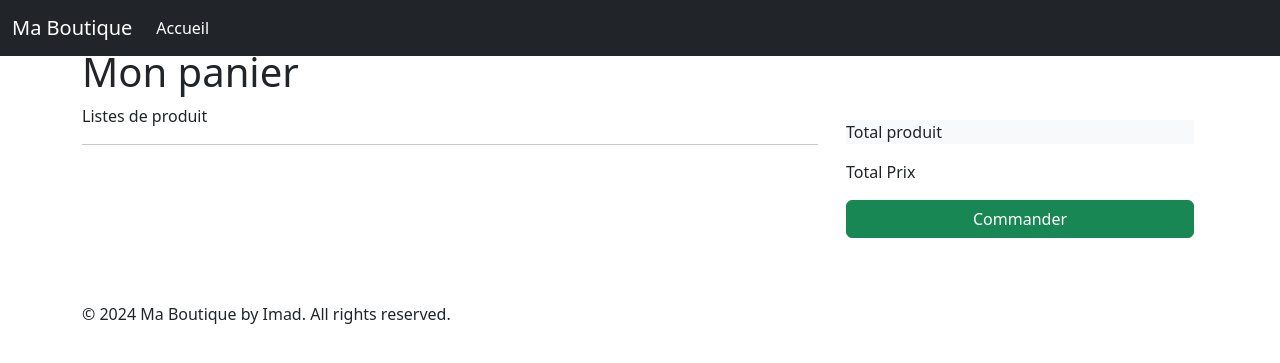
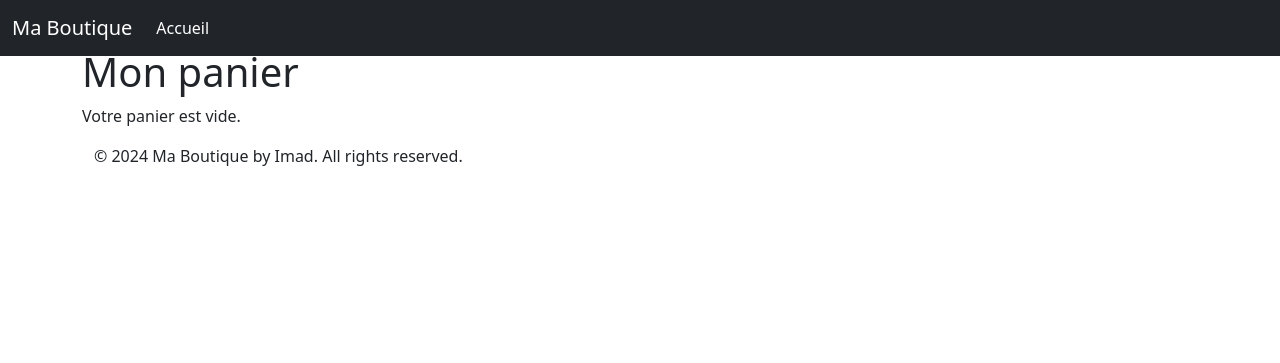
Before and after one commit to Imad-Jakhrouti/E-shopping, a Symfony app: template templates/cart/index.html.twig in a window 1280 px wide. Shown: the top 363 px of the page. Run offline with Twig, Linux system fonts and the light colour scheme; the template is opened without the code that fills it, so the values that code supplies are empty; some libraries are stand-ins or nearby versions.

Commit message:
fix some bug

```diff
--- a/src/Class/Cart.php
+++ b/src/Class/Cart.php
@@ -25,7 +25,7 @@ class Cart
         }
         else{
             $cart[$product->getId()]=[
-                'product' => $product,
+                'object' => $product,
                 'quantity' => 1,
             ];
         }
@@ -63,7 +63,7 @@ class Cart
         }
 
         foreach($cart as $myCart){
-            $price += $myCart['product']->getPriceWt() * $myCart['quantity'];
+            $price += $myCart['object']->getPriceWt() * $myCart['quantity'];
         }
         return $price;
     }
--- a/templates/cart/index.html.twig
+++ b/templates/cart/index.html.twig
@@ -6,38 +6,37 @@
 {% endblock %}
 
 {% block body %}
-
     <div class="container py-5">
         <h1>Mon panier</h1>
         <div class="row">
+            {% if cart|length > 0 %}
             <div class="col-md-8">
+
                 Listes de produit
                 <hr>
-                {% for myCart in cart %}
+                {% for product in cart %}
                     <div class="row cart_product mb-2">
                         <div class="col-md-2 cart_product_image">
-                            <img class="img-fluid" src="/uploads/{{ myCart['product'].image }}" alt="{{ myCart['product'].name }}">
+                            <img class="img-fluid" src="/uploads/{{ product['object'].image }}" alt="{{ product['object'].name }}">
                         </div>
                         <div class="col-md-4">
-                            <strong>{{ myCart['product'].name }}</strong>
-                            <small class="d-block">Prix unitaires: {{ myCart['product'].priceWt|formatPrice }}</small>
+                            <strong>{{ product['object'].name }}</strong>
+                            <small class="d-block">Prix unitaires: {{ product['object'].priceWt|formatPrice }}</small>
                         </div>
                         <div class="col-md-3 text-right">
-                            <a href="{{ path('app_cart_decrease' , {id : myCart['product'].id }) }}">-</a> <span class=" badge text-bg-secondary">x{{ myCart['quantity'] }}</span> <a href="{{ path('app_cart_increase' , {id : myCart['product'].id }) }}">+</a>
+                            <a href="{{ path('app_cart_decrease' , {id : product['object'].id }) }}">-</a> <span class="badge text-bg-secondary">x{{ product['quantity'] }}</span> <a href="{{ path('app_cart_increase' , {id : product['object'].id }) }}">+</a>
                         </div>
                         <div class="col-md-3 text-right">
-                            <strong class="">{{ (myCart['product'].priceWt * myCart['quantity'])|formatPrice }}</strong>
-                            <a href="{{ path('app_cart_remove', {id :  myCart['product'].id }) }}"  class="btn btn-danger ">Supprimer</a>
-
+                            <strong>{{ (product['object'].priceWt * product['quantity'])|formatPrice }}</strong>
+                            <a href="{{ path('app_cart_remove', {id :  product['object'].id }) }}" class="btn btn-danger">Supprimer</a>
                         </div>
                     </div>
                 {% endfor %}
-                {% if cart %}
-                    <a href="{{ path('app_cart_removeAll') }}">Vider votre panier</a>
-                {% endif %}
+                <a href="{{ path('app_cart_removeAll') }}" class="btn btn-danger">Vider votre panier</a>
+
             </div>
-            <div class="col-md-4 p-3">
-                <div class="bg-light d-flex justify-content-between">
+            <div class="col-md-4 p-3 bg-light">
+                <div class=" d-flex justify-content-between">
                     <span>Total produit</span>
                     <span>{{ fullCartQuantity }}</span>
                 </div>
@@ -46,9 +45,12 @@
                     <span>{{ totalPriceWt|formatPrice }}</span>
                 </div>
                 <div>
-                    <a href="{{ path('app_order') }}" class="btn btn-success w-100 mt-3">Commander</a>
+                    <a href="{{ path('app_order') }}" class="btn btn-success w-100 mt-3 my_button">Commander</a>
                 </div>
             </div>
         </div>
+        {% else %}
+            <p>Votre panier est vide.</p>
+        {% endif %}
     </div>
 {% endblock %}
```
Also changed, not shown: 1 other file.
